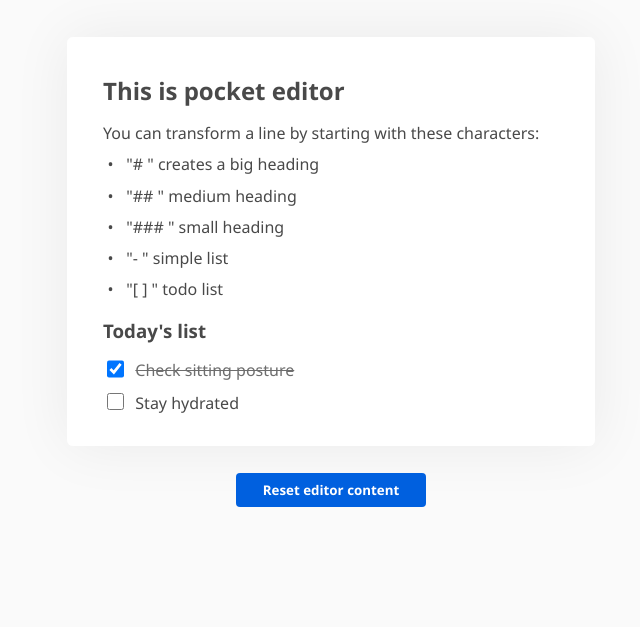
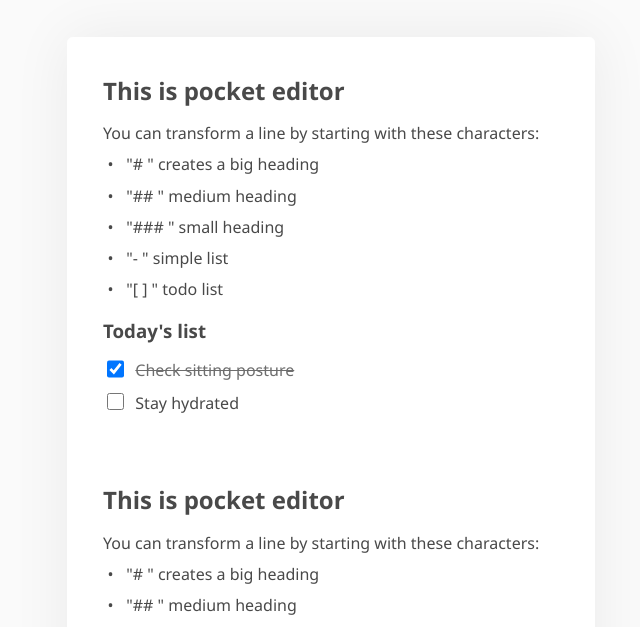
Before and after one commit to victrme/pocket-editor, a website built with Vite: page example/index.html in a window 1280 px wide. Shown: the part 169-796 px from the top of the page, without its empty margins (309-949 px from the left). Built offline with nearby package versions, Linux system fonts and the light colour scheme.

Commit message:
Pocket editor as class first draft

```diff
--- a/example/src/main.ts
+++ b/example/src/main.ts
@@ -22,7 +22,10 @@ if (!sessionStorage.pcktdtr) {
 	sessionStorage.pcktdtr = intro
 }
 
-const editor = pocketEditor("wrapper", sessionStorage.pcktdtr)
+const editor = new pocketEditor("wrapper", {
+	text: sessionStorage.pcktdtr,
+	name: "example",
+})
 
 editor.oninput((content) => {
 	sessionStorage.pcktdtr = content
@@ -32,3 +35,8 @@ document.getElementById("b_reset")?.addEventListener("click", () => {
 	sessionStorage.pcktdtr = intro
 	editor.set(intro)
 })
+
+const secondEditor = new pocketEditor("wrapper", {
+	text: sessionStorage.pcktdtr,
+	name: "lol",
+})
--- a/src/index.ts
+++ b/src/index.ts
@@ -10,36 +10,42 @@ import keybindings from "./lib/keybindings"
 import getLine from "./utils/getLines"
 import initUndo from "./lib/undo"
 
+export default class PocketEditor {
+	container: HTMLElement
+
 	/**
 	 * This creates an editor.
 	 * You might also need to add the basic styling with "style.css"
 	 *
 	 * @param {string} id The id of the parent in which to put the editor
- * @param {string?} init Default text to add whn initializing pocket editor
+	 * @param {Object} [options] Pocket editor options
+	 * @param {string} [options.text] Default text to add when initializing pocket editor
+	 * @param {string} [options.name] Specify a name for this instance of the editor
 	 *
 	 * @example
 	 * import pocketEditor from 'pocket-editor'
 	 * import 'pocket-editor/style.css'
 	 *
- * const editor = pocketEditor("some-id", "Hello world")
+	 * const editor = new pocketEditor("some-id", { text: "Hello world" })
 	 */
-export default function pocketEditor(id: string, init?: string) {
-	const container = setContainer(document.createElement("div"))
+	constructor(id: string, options?: { text?: string; name?: string }) {
+		const div = document.createElement("div")
+		this.container = setContainer(div)
+		getLine.init(div)
+		div.dataset.pocketEditor = options?.name
+		div.appendChild(options?.text ? toHTML(options?.text) : generateLine({ text: "" }))
 
-	container.id = "pocket-editor"
-	getLine.init(container)
-	container.appendChild(init ? toHTML(init) : generateLine({ text: "" }))
-	document.getElementById(id)?.appendChild(container)
+		document.getElementById(id)?.appendChild(div)
 
 		queueMicrotask(() => {
-		container.addEventListener("beforeinput", paragraphControl)
-		container.addEventListener("input", paragraphControl)
-		container.addEventListener("keydown", keybindings)
-		container.addEventListener("paste", pasteEvent)
-		container.addEventListener("copy", copyEvent)
-		container.addEventListener("cut", cutEvent)
-		lineSelection(container)
-		caretControl(container)
+			div.addEventListener("beforeinput", (e) => paragraphControl(e))
+			div.addEventListener("input", paragraphControl)
+			div.addEventListener("keydown", keybindings)
+			div.addEventListener("paste", pasteEvent)
+			div.addEventListener("copy", copyEvent)
+			div.addEventListener("cut", cutEvent)
+			lineSelection(div)
+			caretControl(div)
 			lineDeletion()
 			initUndo()
 		})
@@ -47,19 +53,13 @@ export default function pocketEditor(id: string, init?: string) {
 		if (document.getElementById(id) === null) {
 			throw 'Pocket editor: id "' + id + '" was not found'
 		}
-
-	return {
-		get: pocketeditor_get,
-		set: pocketeditor_set,
-		oninput: pocketeditor_oninput,
-	}
 	}
 
 	/**
 	 * Gets the editor content as Markdown
 	 * @returns A valid markdown string
 	 */
-function pocketeditor_get() {
+	public get() {
 		return toMarkdown(getLine.all())
 	}
 
@@ -70,7 +70,7 @@ function pocketeditor_get() {
 	 *
 	 * @example
 	 * // Checks the checkbox every pair seconds
- * const editor = pocketEditor("some-id", "Please wait")
+	 * const editor = new pocketEditor("some-id", { text: "Please wait" })
 	 *
 	 * setInterval(() => {
 	 * 	 const second = new Date().getSeconds()
@@ -79,7 +79,7 @@ function pocketeditor_get() {
 	 * 	 editor.set(text)
 	 * }, 1000)
 	 */
-function pocketeditor_set(text: string) {
+	public set(text: string) {
 		const container = getContainer()
 		Object.values(container.children).forEach((node) => node.remove())
 		container.appendChild(toHTML(text))
@@ -94,17 +94,18 @@ function pocketeditor_set(text: string) {
 	 *
 	 * @example
 	 * // One-liner logger
- * pocketEditor("some-id", "Hello").oninput(console.log)
+	 * pocketEditor("some-id", { text: "Hello" }).oninput(console.log)
 	 *
 	 * @example
 	 * // Saves editor content to localStorage
- * const editor = pocketEditor("some-id", "Hello")
+	 * const editor = new pocketEditor("some-id", { text: "Hello" })
 
 	 * editor.oninput((content) => {
 	 *   localStorage.saved = content
 	 * })
  */
-function pocketeditor_oninput(callback: (content: string) => void) {
+	public oninput(callback: (content: string) => void) {
+		const self = this
 		const container = getContainer()
 		container.addEventListener("cut", cb)
 		container.addEventListener("paste", cb)
@@ -126,6 +127,11 @@ function pocketeditor_oninput(callback: (content: string) => void) {
 				}
 			}
 
-		callback(pocketeditor_get())
+			callback(self.get())
 		}
 	}
+
+	private paragraphControl(event: Event) {
+		paragraphControl(event)
+	}
+}
--- a/src/lib/paragraphControl.ts
+++ b/src/lib/paragraphControl.ts
@@ -6,7 +6,7 @@ import lineTransform from "./lineTransform"
 import generateLine from "./lineGenerate"
 import { addUndoHistory } from "./undo"
 
-export default function paragraphControl(e: Event) {
+export default function paragraphControl(this: unknown, e: Event) {
 	const container = getContainer()
 	const editable = e.target as HTMLElement
 	let range: Range | undefined
--- a/src/style.css
+++ b/src/style.css
@@ -5,7 +5,7 @@
 	--pe-color-line-selection: #e0edfb;
 }
 
-#pocket-editor {
+[data-pocket-editor] {
 	padding: 1.5em;
 	line-height: 1.7em;
 	word-break: break-word;
@@ -13,7 +13,7 @@
 	background-color: var(--pe-color-background);
 }
 
-#pocket-editor .line {
+[data-pocket-editor] .line {
 	display: flex;
 	column-gap: 0.5em;
 	padding: 0 0.75em;
@@ -22,40 +22,40 @@
 	transition: color 0.1s, background-color 0.1s;
 }
 
-#pocket-editor .line.sel {
+[data-pocket-editor] .line.sel {
 	color: var(--pe-color-text-selection);
 	background-color: var(--pe-color-line-selection);
 }
 
-#pocket-editor [contenteditable] {
+[data-pocket-editor] [contenteditable] {
 	width: 100%;
 	margin: 0;
 	outline: none;
 	cursor: text;
 }
 
-#pocket-editor div.line h1,
-#pocket-editor div.line h2,
-#pocket-editor div.line h3 {
+[data-pocket-editor] div.line h1,
+[data-pocket-editor] div.line h2,
+[data-pocket-editor] div.line h3 {
 	margin: 0.5em 0;
 }
 
-#pocket-editor input[type="checkbox"] {
+[data-pocket-editor] input[type="checkbox"] {
 	width: 1.3em;
 	height: 1.3em;
 }
 
-#pocket-editor div.todo-checked p {
+[data-pocket-editor] div.todo-checked p {
 	text-decoration: line-through;
 	opacity: 0.8;
 }
 
-#pocket-editor div.list .list-dot {
+[data-pocket-editor] div.list .list-dot {
 	text-align: center;
 	width: 1em;
 }
 
-#pocket-editor div.list .list-dot::before {
+[data-pocket-editor] div.list .list-dot::before {
 	content: attr(data-content);
 }
 
```
Lines whose indentation alone changed are shown as unchanged.
